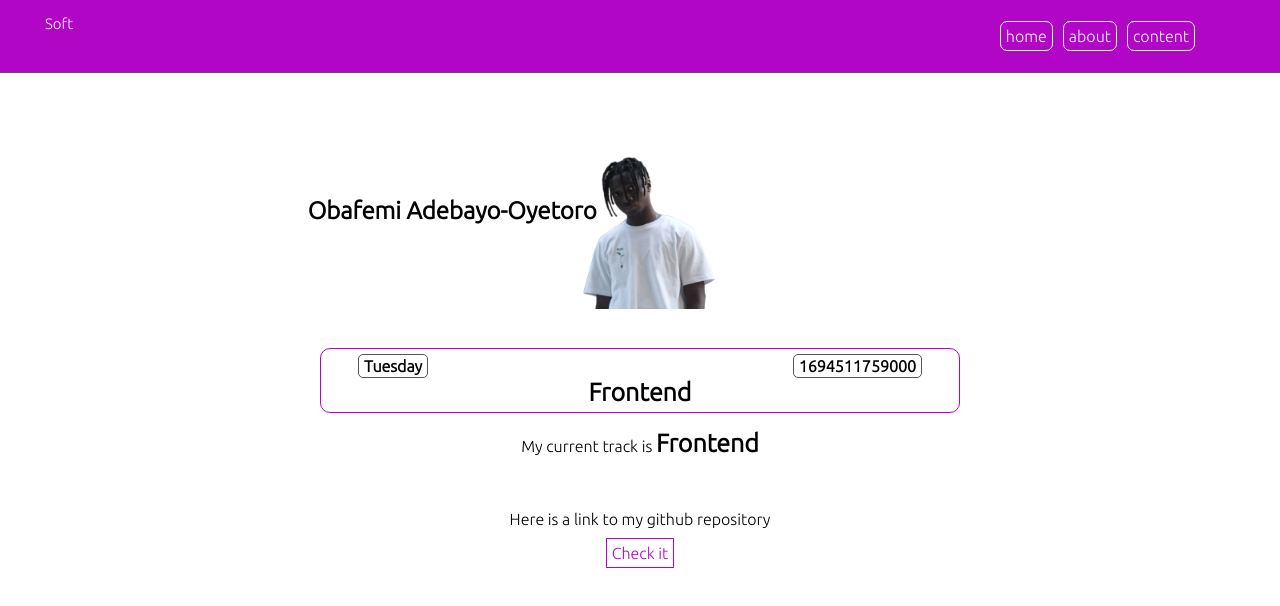
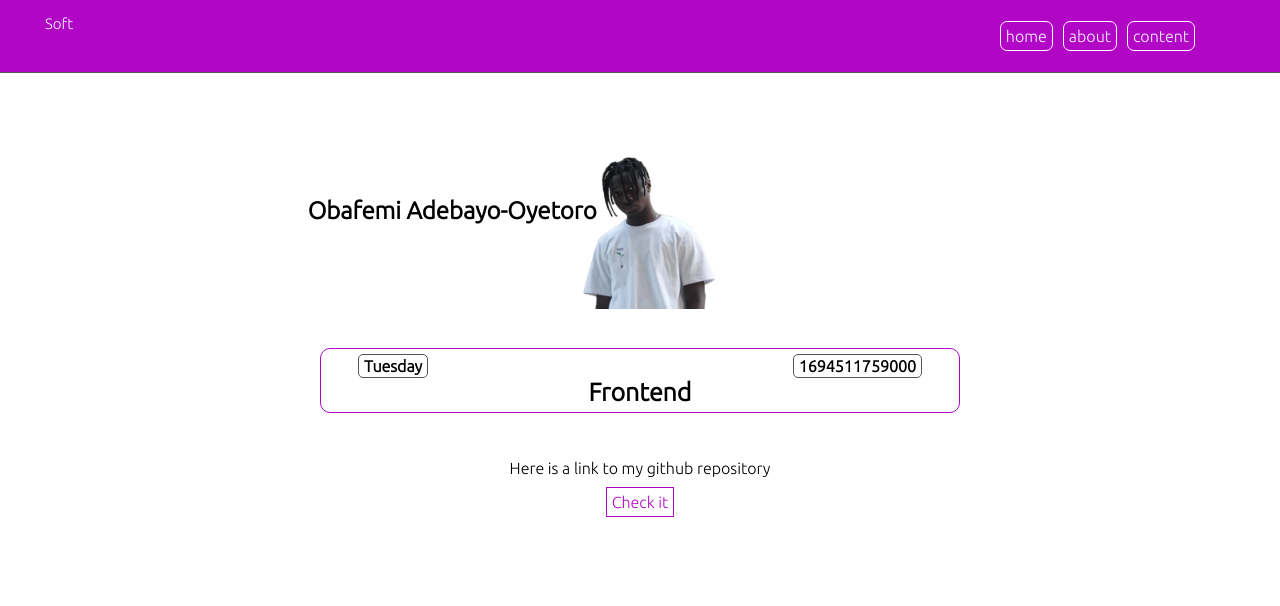
Before and after one commit to ObaIsSoft/hnG, a plain HTML site: page index.html in a window 1280 px wide. Drawn offline with Linux system fonts and the light colour scheme.

Commit message:
Update index.html

```diff
--- a/index.html
+++ b/index.html
@@ -37,9 +37,6 @@
                 <span class="track" data-testid="myTrack">Frontend</span>
             </div>
         </div>
-            <div class="track-wrapper">
-                <p>My current track is <span class="track" data-testid="myTrack">Frontend</span></p>
-            </div>
         </div>
         <div class="dialogue">
             <p>Here is a link to my github repository</p>
```
